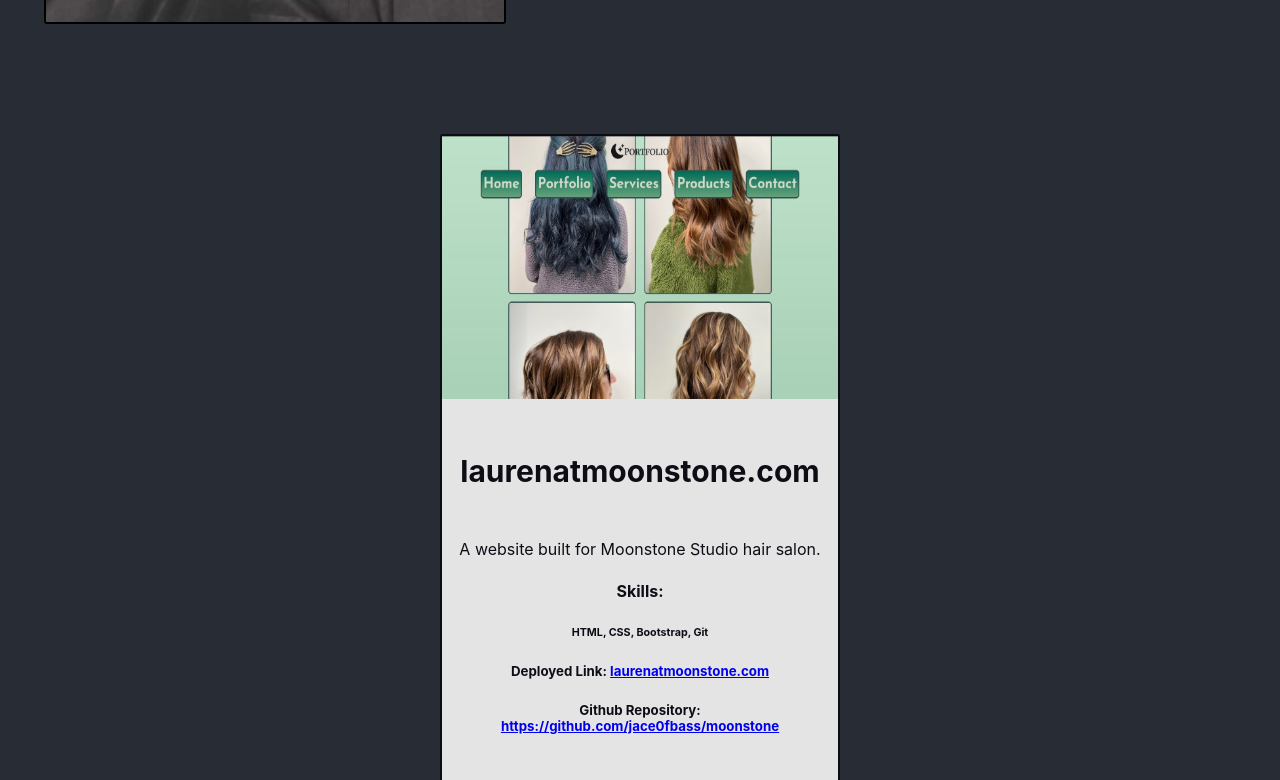
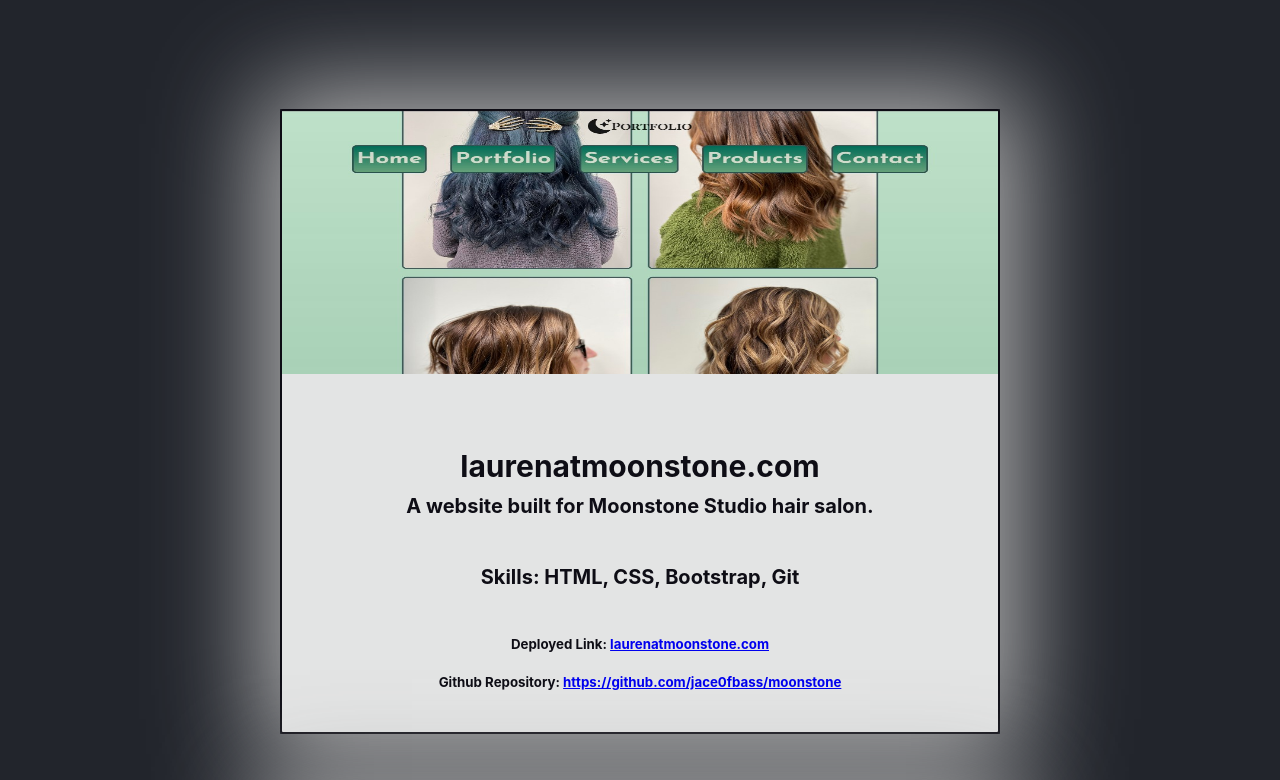
Before and after one commit to jace0fbass/j-jones-2023, a React (Create React App) app: page /j-jones-2023/Resume in a window 1280 px wide. Shown: the part 1220-2000 px from the top of the page. Built offline with nearby package versions, Linux system fonts and the light colour scheme.

Commit message:
Updated responsive styling.

```diff
--- a/src/ProjCardData.js
+++ b/src/ProjCardData.js
@@ -34,7 +34,7 @@ export default [
     {
         id: 3,
         title: "tekBLAHg",
-        description: "A site where users can create blog posts.",
+        description: "A website where users can create blog posts.",
         skills: "HTML, CSS, Javascript, MVC, ORM, MySQL, Sequelize, OOP, Express, Node",
         imageRoute: tekB,
         alt: "tekBLAHg home page",
@@ -94,7 +94,7 @@ export default [
     {
         id: 9,
         title: "Art-Hub",
-        description: "An endless scroll style application that pulls art from The Met and Harvard art museums.",
+        description: "An endless scroll style application that fetches art from The Met and Harvard art museums.",
         skills: "Javascript, jQuery, REST API, Git",
         imageRoute: artHub,
         alt: "A piece of art",
--- a/src/css/App.css
+++ b/src/css/App.css
@@ -1,5 +1,5 @@
 body {
-  background-color: #282c34;
+  background-color: #22252c;
 }
 .App {
   text-align: center;
@@ -16,6 +16,9 @@ body {
   border-width: 2px;
   color: rgba(6, 5, 13, 0.966);
   background-color: rgba(245, 245, 245, 0.92);
+}
+.card-body {
+  padding: 20px;
 }
 .card-title {
   font-size: 30px;
@@ -35,9 +38,10 @@ body {
   justify-content: space-evenly;
 }
 #singleProj {
-  margin: 55px;
-  width: 25rem;
+  margin: 70px;
+  width: 45rem;
   transition: transform 0.5s;
+  box-shadow: 0px 0px 100px 20px rgb(180, 180, 180);
 }
 #singleProj:hover {
   transform: rotate(2deg);
@@ -64,7 +68,7 @@ body {
 #cIcon {
   font-size: 50px;
   text-decoration: none;
-  margin:10px;
+  margin: 10px;
   padding: 20px;
 }
 #headshot {
@@ -120,7 +124,7 @@ body {
 #mailTo {
   font-size: 60px;
   text-decoration: none;
-  padding:20px;
+  padding: 20px;
 }
 
 .m-2 {
@@ -134,38 +138,49 @@ body {
   color: white;
   display: flex;
   justify-content: space-around;
+  width: 100%;
 }
 
 .navbar {
   display: flex;
   margin-top: 15px;
+
 }
 
 #footer {
   font-size: 30px;
   margin-top: 30px;
-  color: rgba(211, 211, 211, 0.92);;
+  color: rgba(211, 211, 211, 0.92);
 }
-#skills {
+#skillList {
+  font-size: 20px;
 }
+#description {
+  font-size: 20px;
+  font-weight: 700;
+  margin-top: -40px;
+}
+
 @media (max-width: 500px) {
   .App {
     max-width: 100%;
     display: flex;
     flex-direction: column;
+    justify-content: center;
   }
   #portCards {
     display: flex;
     flex-direction: column;
+    margin-left: 15px;
   }
   #AboutMe {
     display: block;
     margin-top: 25px;
     margin-bottom: 55px;
-    max-width: 100%
+    max-width: 100%;
   }
   #bio {
-    max-width:100%;
+    max-width: 100%;
     font-size: 40px;
     padding-bottom: 60px;
   }
@@ -189,7 +204,7 @@ margin-top: 15px;
   }
   #resumeText {
     font-size: 50px;
-    margin-bottom: 101px
+    margin-bottom: 101px;
   }
   .App-header {
     max-width: 100%;
@@ -201,7 +216,7 @@ margin-top: 15px;
   }
   .navbar {
     display: flex;
-
+    justify-content: center;
   }
   #maName {
     font-size: 100px;
@@ -213,12 +228,14 @@ width: 90%;
   }
   #portCards {
     display: flex;
-  justify-content: space-evenly;
+    justify-content: center;
   }
   #singleProj {
     margin-top: 55px;
     width: 86%;
     transition: transform 0.5s;
+    padding: 0px;
+    box-shadow: 0px 0px 40px 5px rgb(180, 180, 180);
   }
   #singleProj:hover {
     transform: rotate(2deg);
@@ -226,14 +243,14 @@ width: 90%;
   #portCards {
     display: flex;
     justify-content: space-evenly;
-
   }
   .card-title {
     font-size: 50px;
     margin-bottom: -20px;
   }
 
-h4, h6 {
+  h4,
+  h6 {
     font-size: 40px;
   }
   h4 {
@@ -263,12 +280,33 @@ h4 {
     border-radius: 3px;
     border-color: rgba(255, 255, 255, 0.532);
     font-size: 40px;
-  margin-top: 50px
+    margin-top: 50px;
   }
   #mailTo {
     font-size: 70px;
     text-decoration: none;
-  padding:20px;
+    padding: 20px;
     font-weight: 500;
   }
+  #skillList {
+    font-size: 40px;
   }
+  #description {
+    font-size: 40px;
+    font-weight: 700;
+    margin-top: 0px;
+  }
+  h5 {
+    font-size: 40px;
+    font-weight: 700;
+  }
+  .card {
+    border-style: solid;
+    border-radius: 3px;
+    color: rgba(6, 5, 13, 0.966);
+    background-color: rgba(245, 245, 245, 0.92);
+  }
+  .row {
+    display: block;
+  }
+}
--- a/src/js/components/ProjRender.js
+++ b/src/js/components/ProjRender.js
@@ -18,16 +18,13 @@ function ProjectRender(props) {
         <div className="card-body">
           <h5 className="card-title">{title}</h5>
           <p id="description">{description}</p>
-          <h4>Skills:</h4>
-          <h6 id="skillList">{skills}</h6>
+          <h6 id="skillList">Skills: {skills}</h6>
           <h5>
             Deployed Link: <a id="links" href={deployedLink}>{deployedLink}</a>
           </h5>
           <h5>
             Github Repository: <a id="links" href={githubLink}>{githubLink}</a>
           </h5>
-          <br></br>
-          <br />
         </div>
       </div>
     </div>
--- a/src/js/components/Resume.js
+++ b/src/js/components/Resume.js
@@ -8,14 +8,14 @@ export default function Resume() {
             Thank you for taking interest in my portfolio, please feel free to
             download my resume and reach out to me with any questions!
           </h3>
+        <h2>Skills:</h2>
+        <h3 id="skills" >HTML, CSS, Javascript, jQuery, React, Node, MongoDB, Mongoose ODM, Express, MySQL, Sequelize, RESTful API, OOP, TDD, ORM, MVC, Inquirer, Handlebars, Bootstrap, AJAX, Moment, Git, wxWidgets. </h3>
         <a
           id="resumeBtn"
           href="https://drive.google.com/file/d/1h_8IlL0DU9sexRt6aMdwtbYSm4DyQ4ce/view?usp=sharing"
         >
           View Resume
         </a>
-        <h2>Skills:</h2>
-        <h3 id="skills" >HTML, CSS, Javascript, jQuery, React, Node, MongoDB, Mongoose ODM, Express, MySQL, Sequelize, RESTful API, OOP, TDD, ORM, MVC, Inquirer, Handlebars, Bootstrap, AJAX, Moment, Git, wxWidgets. </h3>
         <br></br>
         <br />
       </div>
```
Lines whose indentation alone changed are shown as unchanged.
